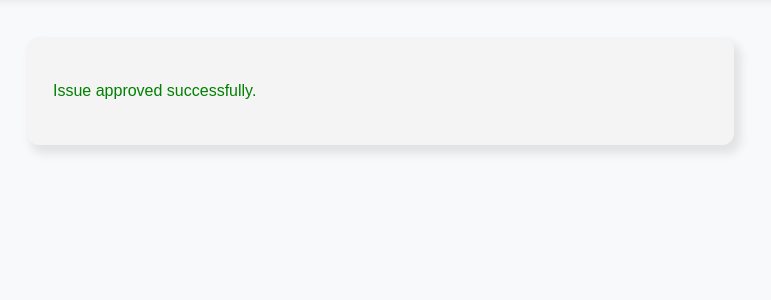
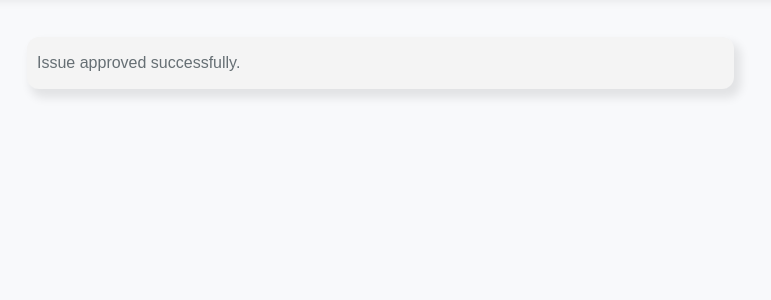
Before and after one commit to Ashumishra01999/KnowledgeBase, a PHP site: page /kb/review.php in a window 1280 px wide. Shown: the part 90-390 px from the top of the page, without its empty margins (101-872 px from the left). Run offline with PHP 8.4, Linux system fonts and the light colour scheme; the visitor is signed in with stand-in values (Sample User, id 1).

Commit message:
Added commenting

```diff
--- a/login.php
+++ b/login.php
@@ -27,6 +27,8 @@ if(isset($_SESSION['username']))
                     <div class="logintitle">
                         <p >AIS Knowledge Base </p>
                     </div>
+
+                    <!-- Display error if any -->
                     <?php
                      if(isset($_SESSION['error']))
                      {
@@ -41,6 +43,8 @@ if(isset($_SESSION['username']))
                          unset($_SESSION['error']);
                        }
                      }
+                    // User login form
+
                     ?>
                       <form class="form-default" action="validate.php" method="post" name="login">
                           <div class="form-group">
@@ -59,6 +63,8 @@ if(isset($_SESSION['username']))
               </div>
           </div>
       </main>
+
+<!-- jQuery for form validation -->
 
   <script>
         $(function() {
--- a/review.php
+++ b/review.php
@@ -1,4 +1,7 @@
 <?php
+
+// Start session, import database and util files and check for user login
+
 session_start();
 require_once("dbconnect.php");
 
@@ -28,6 +31,9 @@ else
      <div class="logo">
          <a href="dashboard.php" class="logo-link"><p>AIS Knowledge Base </p></a>
      </div>
+
+     <!-- Nav bar -->
+
              <nav class="searchres-bar">
                  <ul class="nav-list">
                    <li>
@@ -53,14 +59,19 @@ else
 
 
  <main class="post-main">
+
+   <!-- Display success message on approval  -->
    <?php
    if(isset($_SESSION['approved']) && $_SESSION['approved'] == true)
    {
      echo '<div class="postcontainer">
-           <p class="success">Issue approved successfully.</p>
+           <div class="successmessage">Issue approved successfully.</div>
            </div>';
      unset($_SESSION['approved']);
    }
+
+   // Display form
+
    elseif($num_rows > 0)
    {
      echo '<div class="postcontainer">
```
Also changed, not shown: dashboard.php (+7 -0 lines), dbconnect.php (+20 -0 lines), delete.php (+9 -3 lines), editpost.php (+22 -0 lines), post.php (+14 -0 lines), search.php (+10 -0 lines), submitissue.php (+9 -0 lines), superadmin.php (+16 -0 lines).
